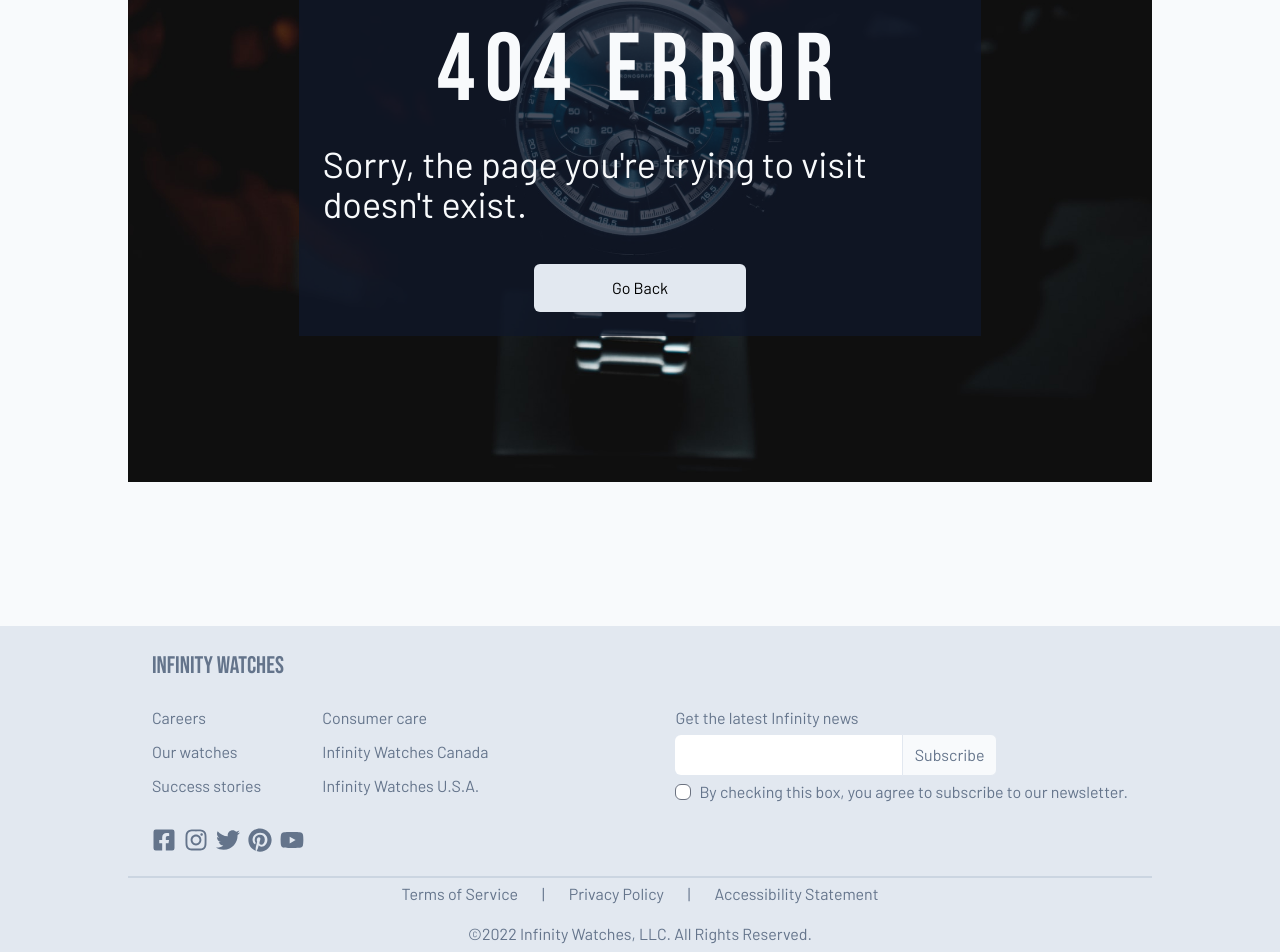
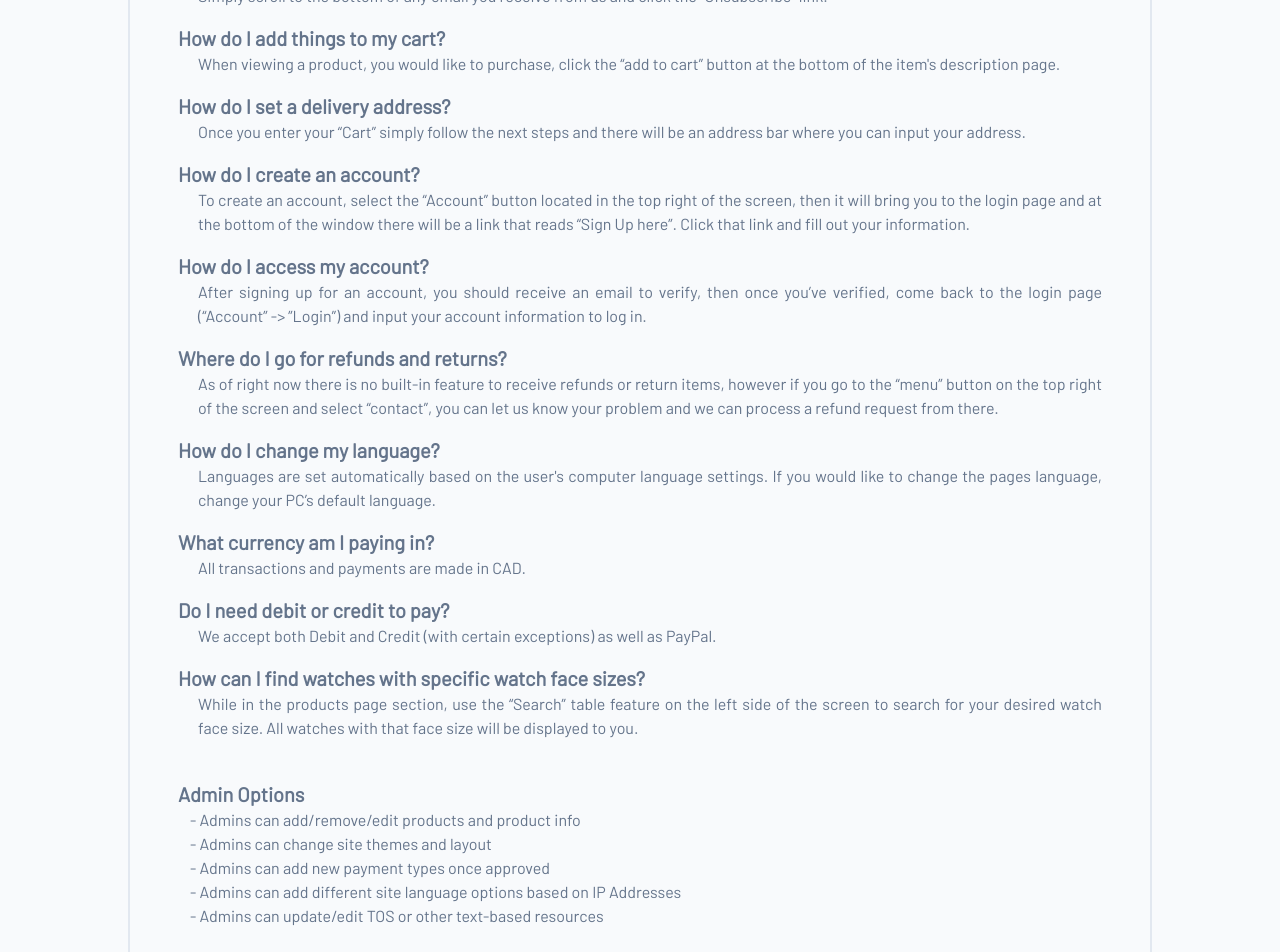
Before and after one commit to thangk/team7, a React (Create React App) app: page /faq in a window 1280 px wide. Before the commit this address led to /404. Shown: the part 360-1312 px from the top of the page. Built offline with nearby package versions, Linux system fonts and the light colour scheme; no server answers.

Commit message:
added faq, added alerts to add Cart

```diff
--- a/src/App.tsx
+++ b/src/App.tsx
@@ -33,6 +33,7 @@ import AccountOrders from './components/AccountOrders';
 import AccountAccountSettings from './components/AccountAccountSettings';
 import CartOrderPlaced from './pages/CartOrderPlaced';
 import AdminSettings from './components/AdminSettings';
+import FAQPage from './components/FAQPage';
 
 
 
@@ -58,6 +59,7 @@ const App = () => {
           <Route path='/about' element={<Header>{<AboutPage />}</Header>} />
           <Route path='/about-us' element={<Header>{<AboutUs />}</Header>} />
           <Route path='/contact-us' element={<Header>{<ContactUs />}</Header>} />
+          <Route path='/faq' element={<Header>{<FAQPage />}</Header>} />
 
           <Route path='/signup' element={<Header>{<SignupPage />}</Header>} />
           <Route path="/login" element={<Header>{<LoginPage />}</Header>} />
--- /dev/null
+++ b/src/components/FAQPage.tsx
@@ -0,0 +1,59 @@
+import React from "react";
+import { useSelector } from 'react-redux'
+
+
+function FAQPage() {
+
+    // @ts-ignore
+    const currentTheme = useSelector(state => state.theme.current)
+
+
+  return (
+    <div className="FAQ-wrapper">
+        <h1 className={`FAQ-page-title theme-text-${currentTheme}-1`}>Frequently Asked Questions</h1>
+            <div className={`FAQ-content-wrapper theme-text-${currentTheme}-1 theme-border-${currentTheme}-light theme-font-2`}>
+                <h3> How do I cancel/unsubscribe from the newsletter? </h3>
+                <p> Simply scroll to the bottom of any email you receive from us and click the “Unsubscribe” link. </p>
+
+                <h3>How do I add things to my cart? </h3>
+                <p>When viewing a product, you would like to purchase, click the “add to cart” button at the bottom of the item's description page.</p>
+
+                <h3>How do I set a delivery address? </h3>
+                <p>Once you enter your “Cart” simply follow the next steps and there will be an address bar where you can input your address.</p>
+
+                <h3>How do I create an account? </h3>
+                <p>To create an account, select the “Account” button located in the top right of the screen, then it will bring you to the login page and at the bottom of the window there will be a link that reads “Sign Up here”. Click that link and fill out your information.</p>
+
+                <h3>How do I access my account? </h3>
+                <p>After signing up for an account, you should receive an email to verify, then once you’ve verified, come back to the login page (“Account” -{">"} ”Login”) and input your account information to log in.</p>
+
+                <h3>Where do I go for refunds and returns? </h3>
+                <p>As of right now there is no built-in feature to receive refunds or return items, however if you go to the “menu” button on the top right of the screen and select “contact”, you can let us know your problem and we can process a refund request from there.</p>
+
+                <h3>How do I change my language? </h3>
+                <p>Languages are set automatically based on the user's computer language settings. If you would like to change the pages language, change your PC’s default language.</p>
+
+                <h3>What currency am I paying in? </h3>
+                <p>All transactions and payments are made in CAD. </p>
+
+                <h3>Do I need debit or credit to pay? </h3>
+                <p>We accept both Debit and Credit (with certain exceptions) as well as PayPal.</p>
+
+                <h3>How can I find watches with specific watch face sizes? </h3>
+                <p>While in the products page section, use the “Search” table feature on the left side of the screen to search for your desired watch face size. All watches with that face size will be displayed to you. </p>
+
+                <br></br>
+                <h3>Admin Options</h3>
+                <ul>
+                    <li>- Admins can add/remove/edit products and product info</li>
+                    <li>- Admins can change site themes and layout</li>
+                    <li>- Admins can add new payment types once approved </li>
+                    <li>- Admins can add different site language options based on IP Addresses</li>
+                    <li>- Admins can update/edit TOS or other text-based resources </li>
+                </ul>
+            </div>
+    </div>
+  )
+}
+
+export default FAQPage
--- a/src/components/ProductsDetailsPage.tsx
+++ b/src/components/ProductsDetailsPage.tsx
@@ -62,6 +62,7 @@ function ProductsDetailsPage() {
     // if guest account
     if (!loggedInUser) {
         dispatch(addToCart(watchId))    // we pass in watchId here and it'll be added to guest account
+        alert("Added to cart")
         return
     }
 
@@ -72,6 +73,8 @@ function ProductsDetailsPage() {
             cartId: loggedInUser.cartId,
             watchId
         })
+
+        alert("Added to cart")
 
     } catch (error) {
 
@@ -87,7 +90,7 @@ function ProductsDetailsPage() {
   return (
 
     <>
-      <div className='product-details-wrapper'>
+      <div className={`product-details-wrapper theme-border-${currentTheme}-light`}>
         <h1 className={`page-title product-details-title theme-text-${currentTheme}`}>{watch.name}</h1>
 
         <div className='inner-flex'>
--- /dev/null
+++ b/src/styles/FAQ.scss
@@ -0,0 +1,27 @@
+.FAQ-wrapper {
+    @apply flex flex-col gap-4 w-[1024px] mx-auto py-12
+  }
+
+.FAQ-text{
+    @apply indent-8 pb-4 text-justify font-barlow
+}
+
+.FAQ-page-title {
+    @apply text-3xl font-bebas-neue
+}
+
+.FAQ-content-wrapper {
+    @apply w-full h-max p-12 border-2
+}
+
+.FAQ-content-wrapper p {
+    @apply pb-4 text-justify pl-5
+}
+
+.FAQ-content-wrapper h3 {
+    @apply text-xl font-bold
+}
+
+.FAQ-content-wrapper ul {
+    @apply pl-3
+}
--- a/src/styles/global.scss
+++ b/src/styles/global.scss
@@ -42,6 +42,7 @@
 
 @import './ProductDetailsStyles.scss';
 @import './About.scss';
+@import './FAQ.scss';
 
 
 
```
